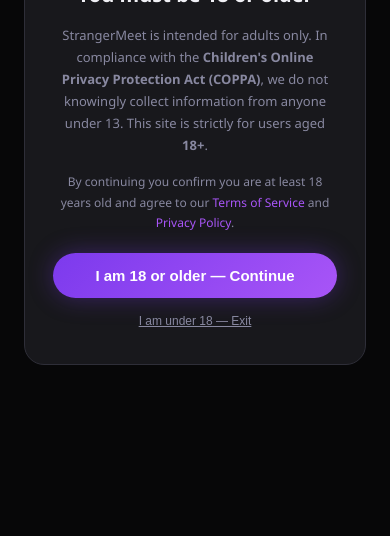
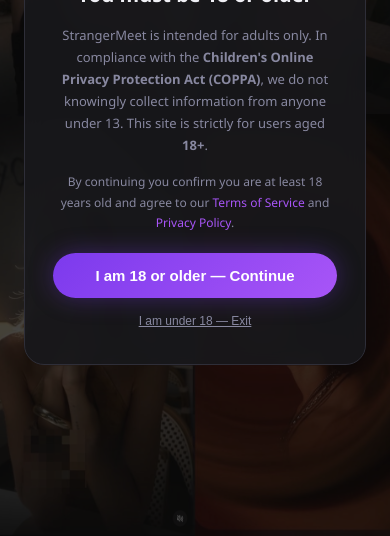
Before and after one commit to justnnamdi01/strangermeet, a website: page public/index.html in a window 390 px wide. Shown: the part 308-844 px from the top of the page. Drawn offline with nearby package versions, Linux system fonts and the light colour scheme.

Commit message:
Add logo and background images for desktop and mobile

```diff
--- a/public/index.html
+++ b/public/index.html
@@ -36,23 +36,23 @@
       align-items: center;
       justify-content: center;
       height: 100vh;
-      background: radial-gradient(ellipse at 50% 0%, rgba(124,58,237,0.18) 0%, transparent 65%);
+      background: url('/bg-desktop.jpg') center center / cover no-repeat;
+      position: relative;
     }
-    .logo-wrap { display:flex; align-items:center; gap:12px; margin-bottom:16px; }
-    .logo-icon {
-      width:52px; height:52px;
-      background: linear-gradient(135deg, var(--accent), var(--accent2));
-      border-radius:16px;
-      display:flex; align-items:center; justify-content:center;
-      font-size:26px;
-      box-shadow: 0 0 24px var(--accent-glow);
+    #landing::before {
+      content:'';
+      position:absolute; inset:0;
+      background: linear-gradient(to bottom,
+        rgba(8,8,9,0.55) 0%,
+        rgba(8,8,9,0.45) 50%,
+        rgba(8,8,9,0.75) 100%);
+      z-index:0;
     }
-    .logo-text {
-      font-size:32px; font-weight:800; letter-spacing:-0.5px;
-      background: linear-gradient(90deg,#fff 40%,var(--accent2));
-      -webkit-background-clip:text; -webkit-text-fill-color:transparent;
-    }
-    .tagline { font-size:17px; color:var(--muted); margin-bottom:44px; }
+    #landing > * { position:relative; z-index:1; }
+
+    .logo-wrap { display:flex; align-items:center; justify-content:center; margin-bottom:16px; }
+    .logo-img { height:100px; width:auto; filter:drop-shadow(0 0 20px rgba(124,58,237,0.5)); }
+    .tagline { font-size:17px; color:rgba(255,255,255,0.8); margin-bottom:44px; text-shadow:0 1px 8px rgba(0,0,0,0.6); }
     .start-btn {
       background: linear-gradient(135deg, var(--accent), var(--accent2));
       color:#fff; border:none;
@@ -278,11 +278,17 @@
     /* ─── COPPA GATE ─── */
     #coppa-gate {
       position:fixed; inset:0; z-index:999;
-      background:rgba(8,8,9,0.97); backdrop-filter:blur(8px);
+      background:url('/bg-desktop.jpg') center center / cover no-repeat;
+      backdrop-filter:blur(2px);
       display:flex; align-items:center; justify-content:center; padding:24px;
     }
+    #coppa-gate::before {
+      content:''; position:absolute; inset:0;
+      background:rgba(8,8,9,0.75); z-index:0;
+    }
+    #coppa-gate > * { position:relative; z-index:1; }
     .coppa-card {
-      background:var(--surface); border:1px solid var(--border);
+      background:rgba(24,24,28,0.92); border:1px solid var(--border); backdrop-filter:blur(12px);
       border-radius:20px; padding:36px 28px; max-width:400px; width:100%;
       display:flex; flex-direction:column; align-items:center; gap:16px; text-align:center;
     }
@@ -304,9 +310,11 @@
 
     /* ─── MOBILE ─── */
     @media (max-width:600px) {
-      /* Landing */
-      .logo-text { font-size:24px; }
-      .logo-icon { width:40px; height:40px; font-size:20px; border-radius:12px; }
+      /* Landing — swap to mobile background */
+      #landing { background-image: url('/bg-mobile.jpg'); }
+      #coppa-gate { background-image: url('/bg-mobile.jpg'); }
+
+      .logo-img { height:72px; }
       .tagline { font-size:14px; margin-bottom:28px; text-align:center; padding:0 16px; }
       .start-btn { padding:15px 40px; font-size:16px; }
       .features { gap:12px; flex-wrap:wrap; justify-content:center; }
@@ -422,8 +430,7 @@
 <!-- ═══ LANDING ═══ -->
 <div id="landing">
   <div class="logo-wrap">
-    <div class="logo-icon">👥</div>
-    <div class="logo-text">StrangerMeet</div>
+    <img src="/logo.png" alt="StrangerMeet" class="logo-img" />
   </div>
   <p class="tagline">Meet random people from around the world — instantly.</p>
 
```
Also changed, not shown: public/bg-desktop.jpg (added), public/bg-mobile.jpg (added), public/logo.png (added).
